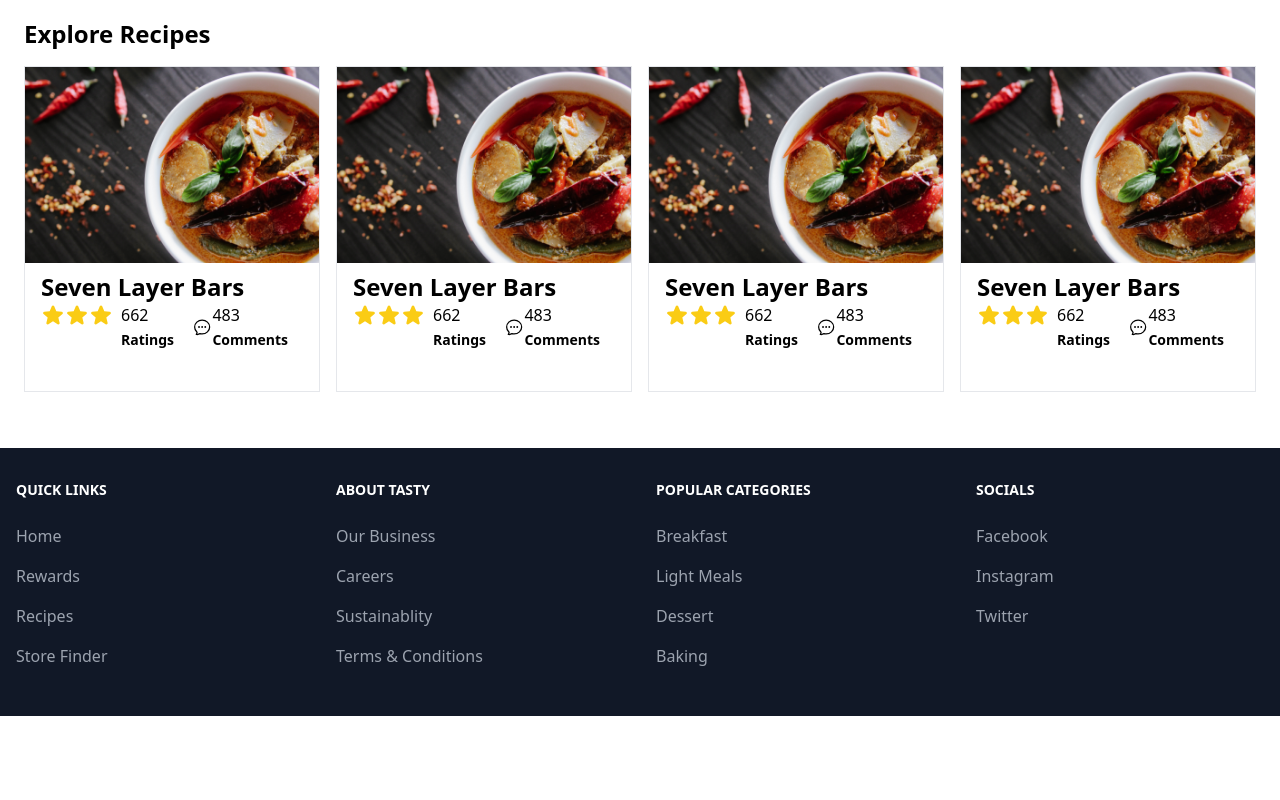
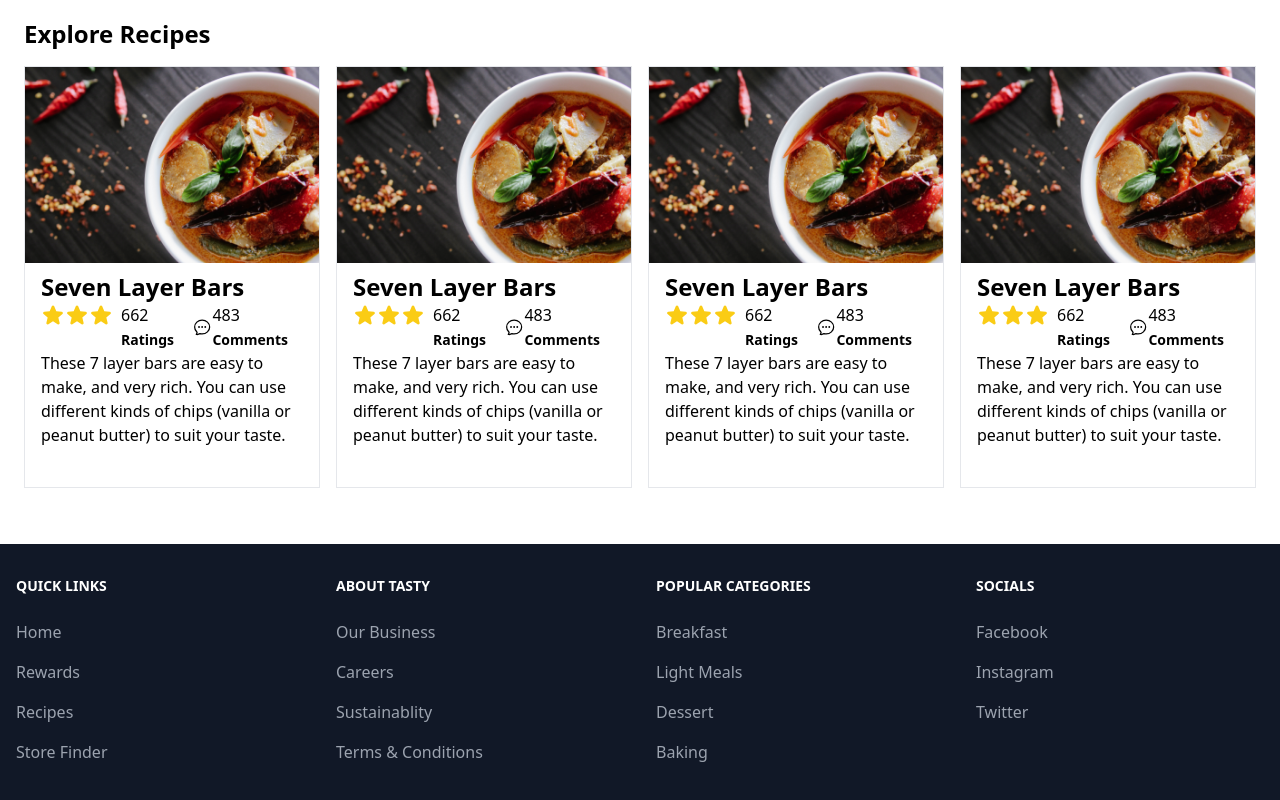
Before and after one commit to Jon-Felipe/Tasty-React, a React (Vite) app: page / in a window 1280 px wide. Shown: the part 1044-1844 px from the top of the page. Before the commit the page ends 1760 px from the top, so only its background shows below. Built offline with nearby package versions, Linux system fonts and the light colour scheme.

Commit message:
added description to recipe component

```diff
--- a/src/components/Recipe.tsx
+++ b/src/components/Recipe.tsx
@@ -11,13 +11,21 @@ type Props = {
   avgRating: number;
   ratingAmt: number;
   reviews: number;
+  description: string;
 };
 
-const Recipe = ({ text, image, avgRating, ratingAmt, reviews }: Props) => {
+const Recipe = ({
+  text,
+  image,
+  avgRating,
+  ratingAmt,
+  reviews,
+  description,
+}: Props) => {
   return (
     <article className='border'>
       <img src={foodImg} alt={text} />
-      <div className='pt-2 pb-10 px-4'>
+      <article className='pt-2 pb-10 px-4'>
         <h3 className='text-2xl font-semibold'>{text}</h3>
         <div className='flex items-center gap-3'>
           <div className='flex gap-2'>
@@ -33,7 +41,10 @@ const Recipe = ({ text, image, avgRating, ratingAmt, reviews }: Props) => {
             </p>
           </div>
         </div>
-      </div>
+        <div>
+          <p>{description}</p>
+        </div>
+      </article>
     </article>
   );
 };
--- a/src/pages/Home.tsx
+++ b/src/pages/Home.tsx
@@ -67,6 +67,7 @@ const Home = (props: Props) => {
                 avgRating={recipe.averate_rating}
                 ratingAmt={recipe.ratings}
                 reviews={recipe.reviews}
+                description={recipe.description}
               />
             );
           })}
```
